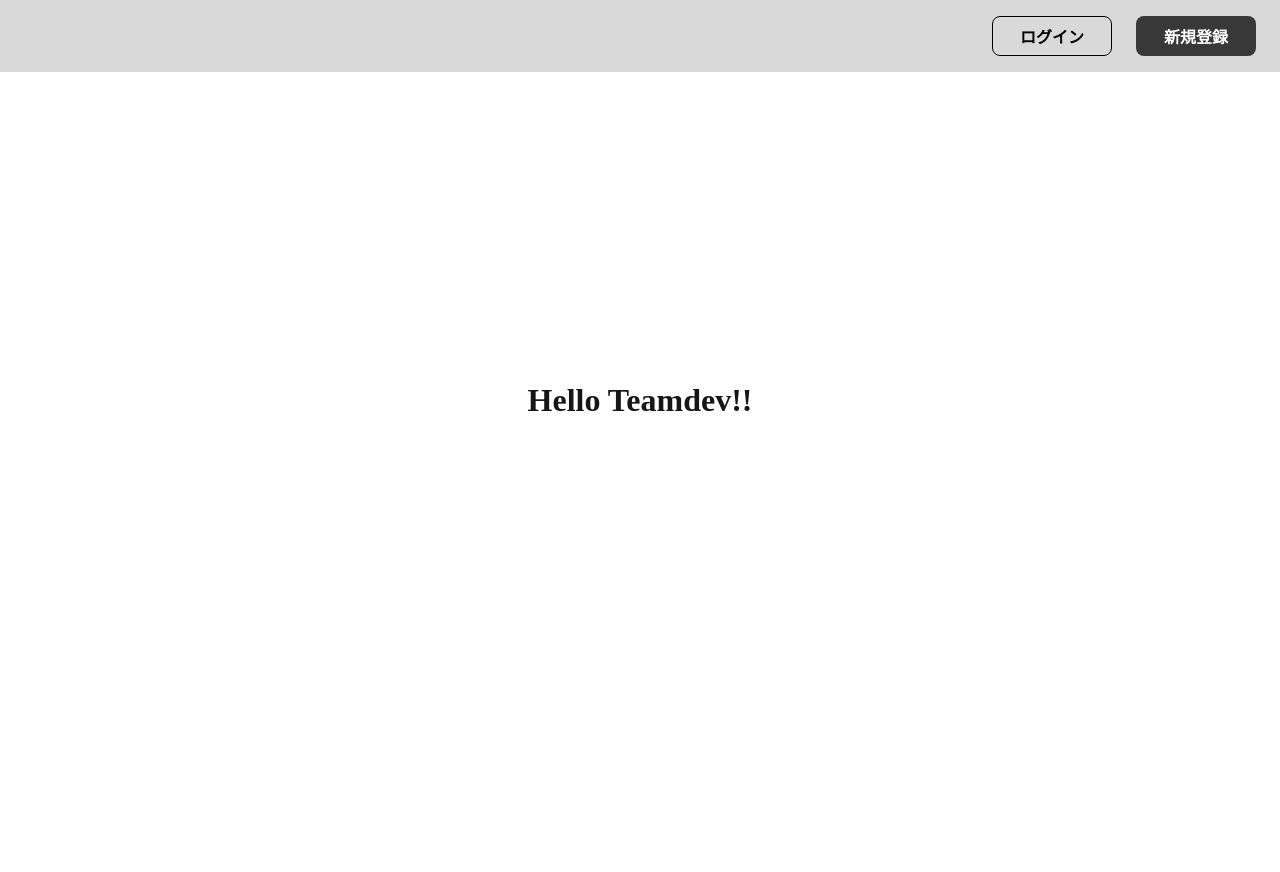
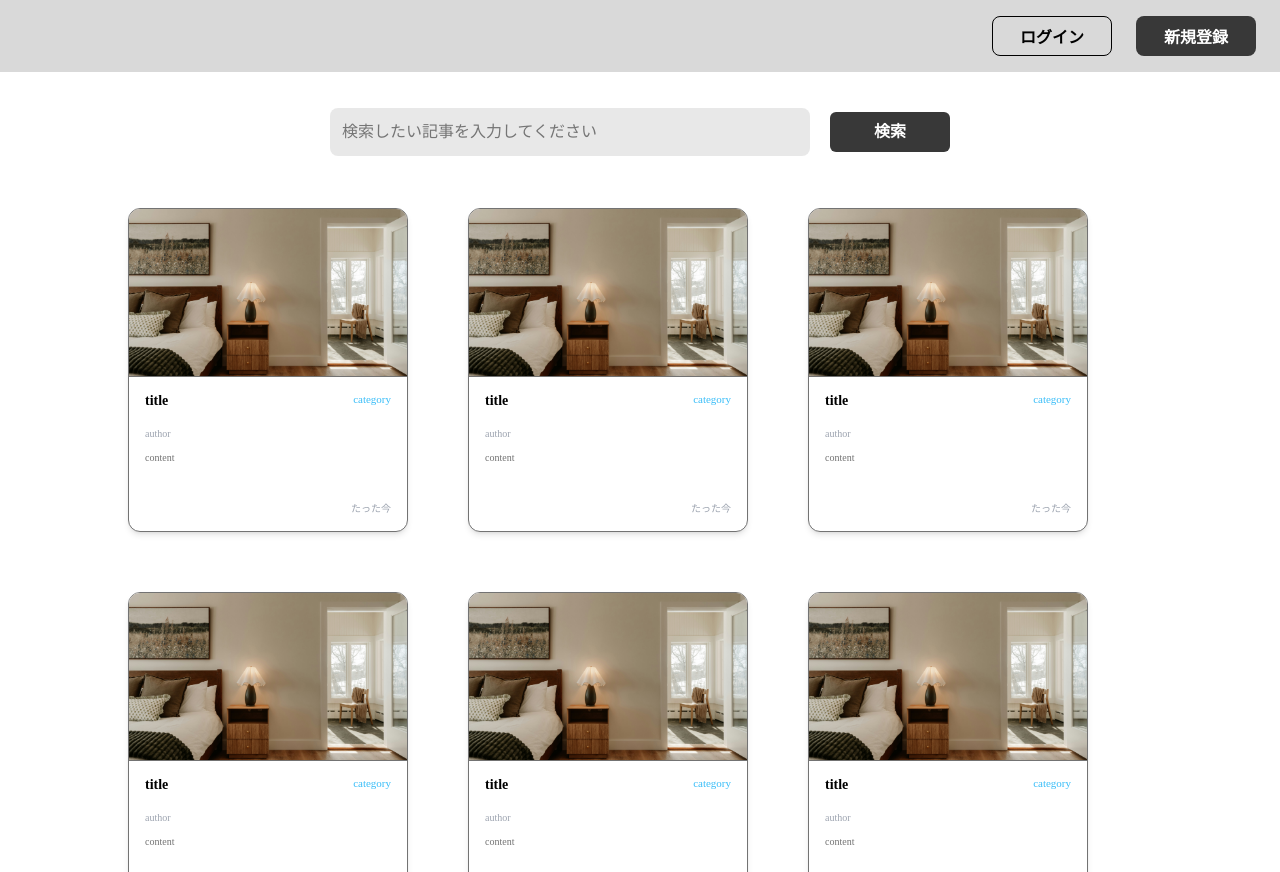
Before and after one commit to if-mentor/next_teamdev_24_2, a Next.js app: page / in a window 1280 px wide. Before the commit the page ends 800 px from the top, so only its background shows below. Built offline with nearby package versions, Linux system fonts and the light colour scheme.

Commit message:
ホーム画面　作成 (#29)
* ホーム画面　作成

* ホーム画面　ボタンのサイズ指定とコメントの修正

```diff
--- a/src/app/page.tsx
+++ b/src/app/page.tsx
@@ -1,9 +1,38 @@
 import styles from "./styles.module.css";
+import TextBox from "@/components/TextBox";
+import Button from "@/components/Button";
+import PostCard from "@/components/PostCard";
 
 export default function Home() {
+  // task24 ホーム画面作成時のダミーデータ sampleCardはバックエンド作成後に削除予定
+  const sampleCard = {
+    title: "title",
+    author: "author",
+    category: "category",
+    content: "content",
+    createdAt: "2026-04-18T09:00:00+09:00",
+  };
   return (
-    <div>
-      <h1 className={styles.title}>Hello Teamdev!!</h1>
+    <div className={styles.container}>
+      <div className={styles.searchWrapper}>
+        <TextBox placeholder="検索したい記事を入力してください" />
+        <Button variant="secondary">検索</Button>
+      </div>
+      <div className={styles.cardWrapper}>
+        {/*task24 ホーム画面作成時のダミーデータ　バックエンド作成時に修正予定*/}
+        {Array.from({ length: 7 }).map((_, i) => (
+          <PostCard
+            key={i}
+            title={sampleCard.title}
+            author={sampleCard.author}
+            category={sampleCard.category}
+            thumbnailUrl=""
+            content={sampleCard.content}
+            createdAt={sampleCard.createdAt}
+          />
+        ))}
+        {/*ダミーデータ終了*/}
+      </div>
     </div>
   );
 }
--- a/src/app/styles.module.css
+++ b/src/app/styles.module.css
@@ -1,6 +1,22 @@
-.title {
+.container {
   height: 100vh;
   display: flex;
+  align-items: center;
+  flex-direction: column;
+  margin-top: 72px;
+}
+.searchWrapper {
+  display: flex;
+  flex-direction: row;
+  align-items: center;
+  gap: 20px;
+  margin-top: 36px;
+}
+.cardWrapper {
+  margin: 52px 64px 64px 0;
+  gap: 60px;
+  display: flex;
+  flex-direction: row;
+  flex-wrap: wrap;
   justify-content: center;
-  align-items: center;
 }
```
